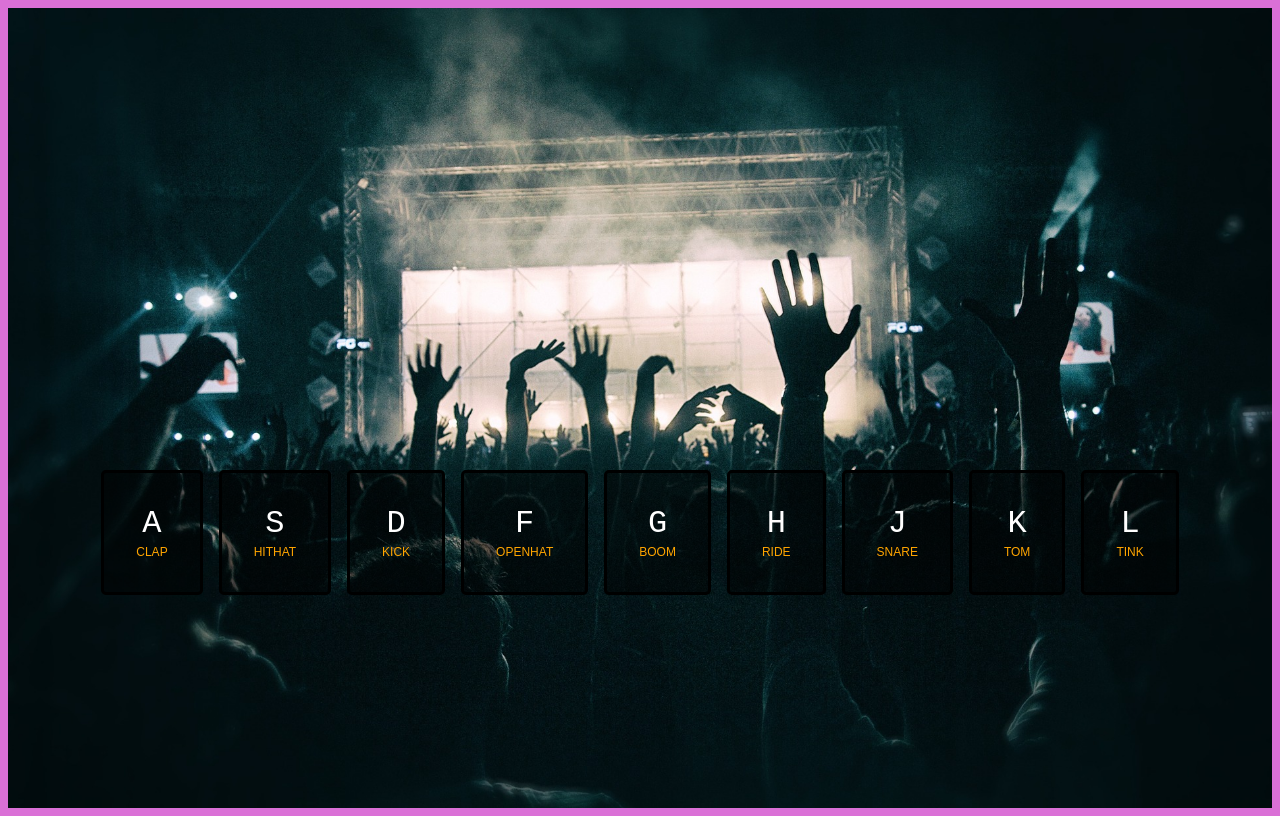
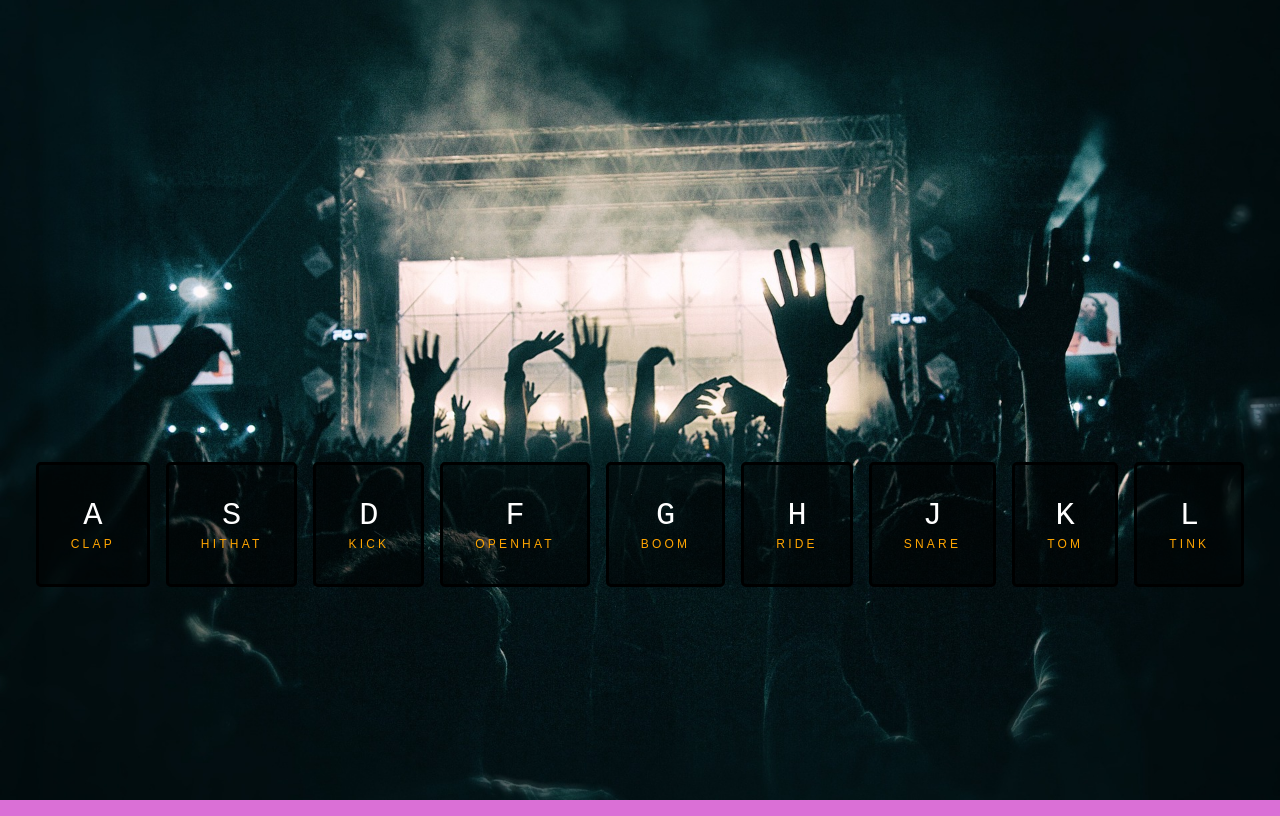
Before and after one commit to voxuanthuan/javascript30, a plain HTML site: page 01 - JavaScript Drum Kit/index.html in a window 1280 px wide. Drawn offline with Linux system fonts and the light colour scheme.

Commit message:
update css

```diff
--- a/01 - JavaScript Drum Kit/index.html
+++ b/01 - JavaScript Drum Kit/index.html
@@ -73,6 +73,7 @@
     function pressDrum(e) {
       keys.forEach(key => {
         if (key.dataset.key == e.keyCode) {
+          key.classList.remove('playing');
           key.classList.add('playing');
           playSound(e.keyCode);
         }
@@ -80,6 +81,7 @@
     }
     function removeEffect(e) {
       if (e.propertyName !== 'transform') return;
+      console.log(e.target);
       e.target.classList.remove('playing');
 
     }
--- a/01 - JavaScript Drum Kit/styles.css
+++ b/01 - JavaScript Drum Kit/styles.css
@@ -4,6 +4,8 @@ html {
 }
 body {
   background: orchid;
+  margin: 0;
+  padding: 0;
 }
 .keys {
   display: flex;
@@ -13,7 +15,7 @@ body {
   align-items: center;
   background-size: cover;
   background-position: center;
-  background-repeat: no-repeat;
+  flex: 1;
 }
 .key {
   background-color : rgba(0, 0, 0, 0.5);
@@ -34,6 +36,7 @@ body {
   color: orange;
   font-size: 12px;
   text-transform: uppercase;
+  letter-spacing: 0.2rem;
 }
 .key.playing {
   text-shadow: 0 0 5px orange;
```
